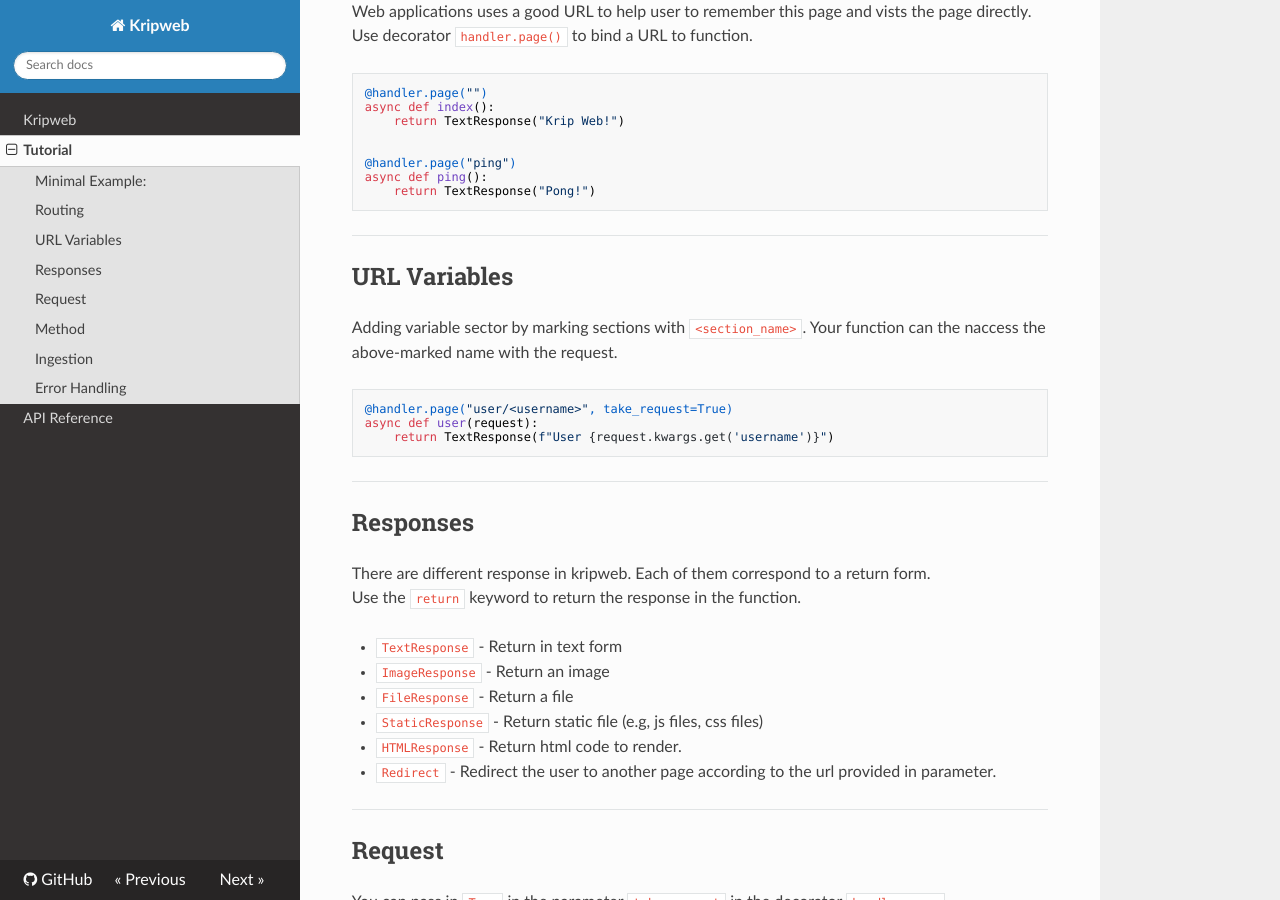
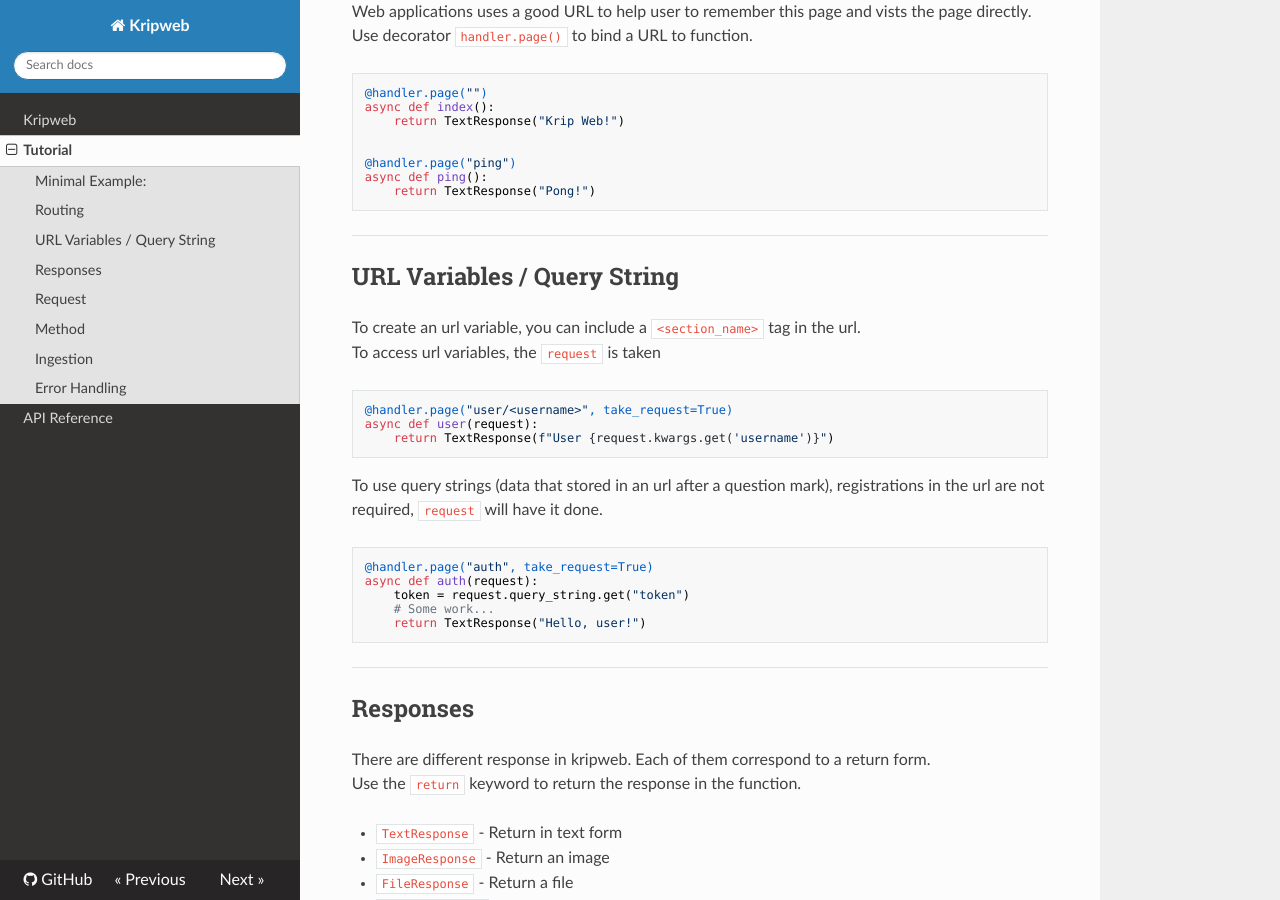
Before and after one commit to vinkami/kripweb, an MkDocs documentation site: the page built from docs/tutorial.md, in a window 1280 px wide and 900 px high, scrolled down 923 px. Built offline with MkDocs 1.6.1, drawn with Linux system fonts in a browser that asks for light colours; nearby versions of some CDN libraries.

Commit message:
Updated docs to match changes

````diff
--- a/docs/tutorial.md
+++ b/docs/tutorial.md
@@ -27,6 +27,7 @@
 5. Then, we created a new page. Register the 'home' page by using the decorator `@handler.page()`
 6. We return the "Welcome to Kripaars' world!" string in text form by calling `TextResponse()`.
 7. Call the `uvicorn.run()` method to make the server start.
+
 ---
 
 ## Routing
@@ -43,16 +44,26 @@
 async def ping():
     return TextResponse("Pong!")
 ```
+
 ---
 
-## URL Variables
-Adding variable sector by marking sections with `<section_name>`.
-Your function can the naccess the above-marked name with the request.
+## URL Variables / Query String
+To create an url variable, you can include a `<section_name>` tag in the url.
+To access url variables, the `request` is taken
 ```python
 @handler.page("user/<username>", take_request=True)
 async def user(request):
     return TextResponse(f"User {request.kwargs.get('username')}")
 ```
+To use query strings (data that stored in an url after a question mark), registrations in the url are not required, `request` will have it done.
+```python
+@handler.page("auth", take_request=True)
+async def auth(request):
+    token = request.query_string.get("token")
+    # Some work...
+    return TextResponse("Hello, user!")
+```
+
 ---
 
 ## Responses
@@ -76,6 +87,7 @@
 async def get_host(request):
     return TextResponse(request.host)
 ```
+
 ---
 
 ## Method
@@ -88,6 +100,7 @@
 async def ping():
     return TextResponse("Pong!")
 ```
+
 ---
 
 ## Ingestion
@@ -108,6 +121,8 @@
 BHandler.ingest_handler(AHandler) # Now Handler B knows all the route in AHandler including its secret.
 ```
 
+---
+
 ## Error Handling
 Things might not always happen as everything thought, thus all errors need to be handled.
 By default, there are a few error responses preset in case you did not specifically write them in your scripts.
````
